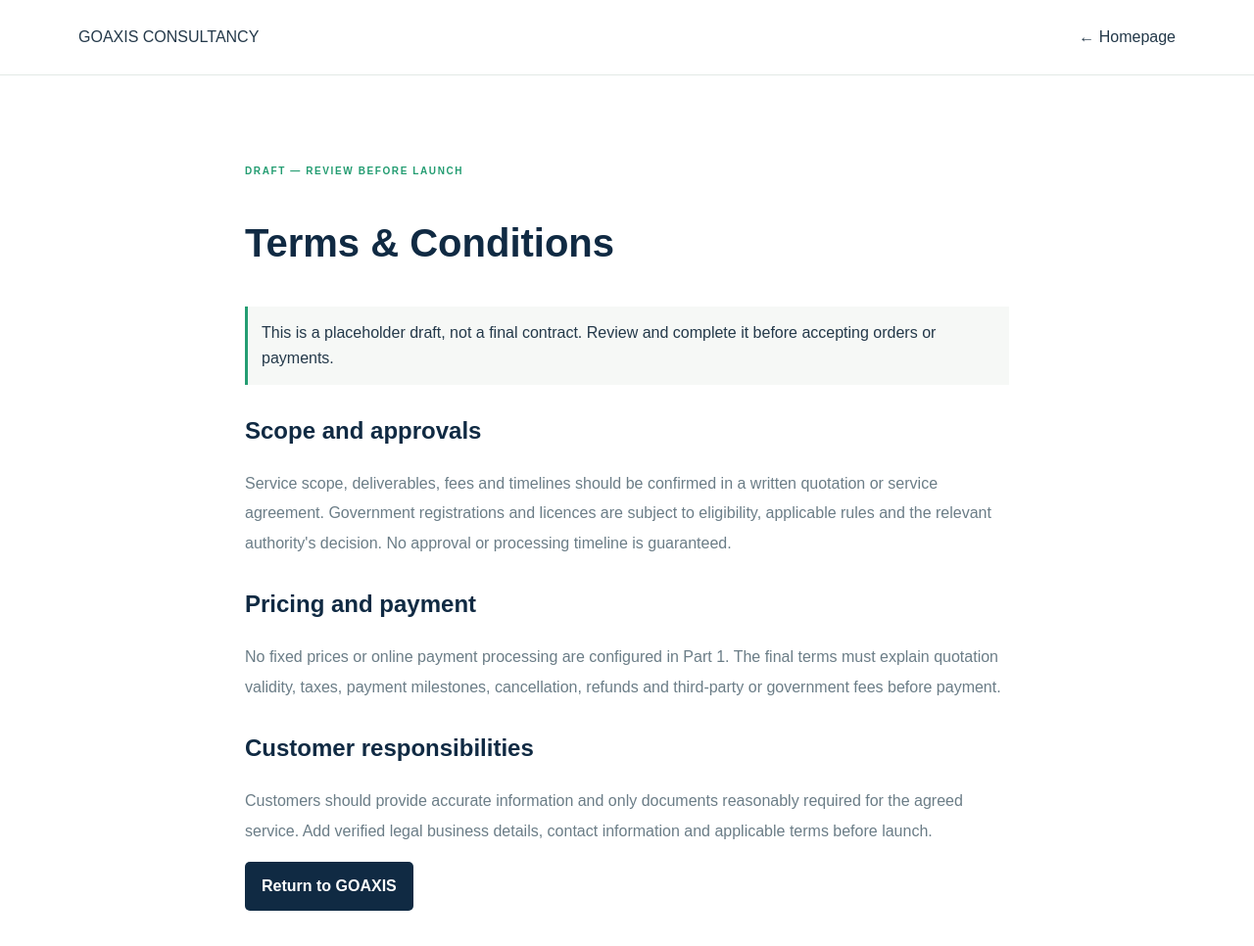
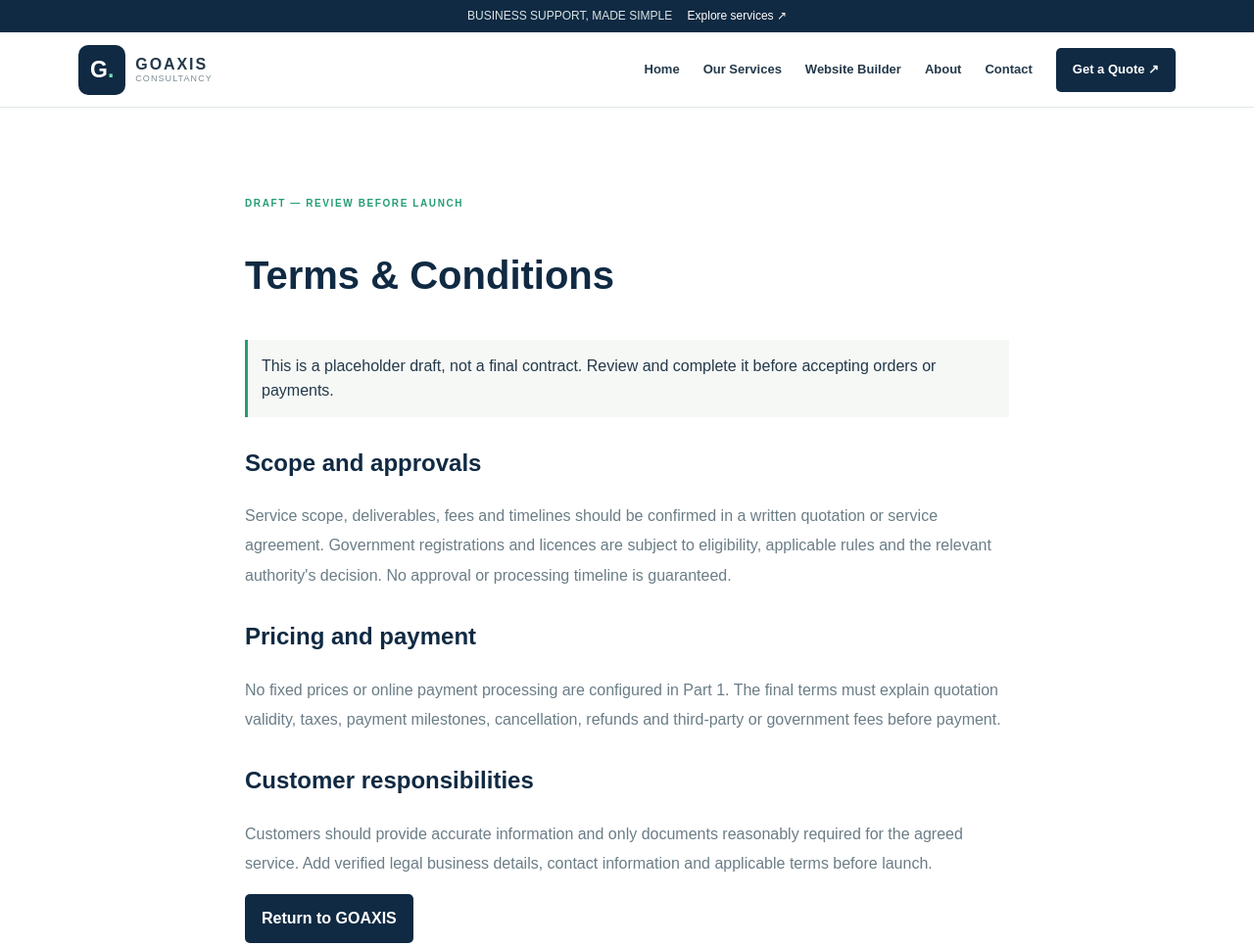
Before and after one commit to arpit-ae/GOAXIS, a plain HTML site: page terms.html in a window 1280 px wide. Shown: the top 966 px of the page at 98% size. Drawn offline with Linux system fonts and the light colour scheme.

Commit message:
Standardize navigation on legal pages

```diff
--- a/terms.html
+++ b/terms.html
@@ -1,5 +1,10 @@
 <!doctype html><html lang="en"><head><meta charset="utf-8"><meta name="viewport" content="width=device-width,initial-scale=1"><meta name="robots" content="noindex"><title>Terms & Conditions Draft — GOAXIS CONSULTANCY</title><link rel="stylesheet" href="styles.css"><link rel="stylesheet" href="part2.css"><script src="part2.js" defer></script></head><body>
-<a class="skip-link" href="#main">Skip to content</a><header class="site-header"><div class="container nav-wrap"><a class="brand" href="index.html">GOAXIS CONSULTANCY</a><a href="index.html">← Homepage</a></div></header><main class="section-pad"><article class="container legal"><div class="eyebrow">DRAFT — REVIEW BEFORE LAUNCH</div><h1>Terms & Conditions</h1><div class="legal-notice">This is a placeholder draft, not a final contract. Review and complete it before accepting orders or payments.</div><h2>Scope and approvals</h2><p>Service scope, deliverables, fees and timelines should be confirmed in a written quotation or service agreement. Government registrations and licences are subject to eligibility, applicable rules and the relevant authority's decision. No approval or processing timeline is guaranteed.</p><h2>Pricing and payment</h2><p>No fixed prices or online payment processing are configured in Part 1. The final terms must explain quotation validity, taxes, payment milestones, cancellation, refunds and third-party or government fees before payment.</p><h2>Customer responsibilities</h2><p>Customers should provide accurate information and only documents reasonably required for the agreed service. Add verified legal business details, contact information and applicable terms before launch.</p><a class="button" href="index.html">Return to GOAXIS</a></article></main><footer class="site-footer">
+<a class="skip-link" href="#main">Skip to content</a><div class="announcement">BUSINESS SUPPORT, MADE SIMPLE <a href="services.html">Explore services ↗</a></div>
+<header class="site-header"><div class="container nav-wrap">
+<a class="brand" href="index.html" aria-label="GOAXIS Consultancy home"><span class="brand-mark">G<span>.</span></span><span class="brand-copy"><strong>GOAXIS</strong><small>CONSULTANCY</small></span></a>
+<button class="menu-toggle" type="button" aria-expanded="false" aria-controls="primary-nav" aria-label="Open navigation">☰</button>
+<nav class="nav-links" id="primary-nav" aria-label="Main navigation"><a href="index.html">Home</a><a href="services.html">Our Services</a><a href="website-builder.html">Website Builder</a><a href="about.html">About</a><a href="contact.html">Contact</a><a class="nav-cta" href="contact.html">Get a Quote ↗</a></nav>
+</div></header><main class="section-pad"><article class="container legal"><div class="eyebrow">DRAFT — REVIEW BEFORE LAUNCH</div><h1>Terms & Conditions</h1><div class="legal-notice">This is a placeholder draft, not a final contract. Review and complete it before accepting orders or payments.</div><h2>Scope and approvals</h2><p>Service scope, deliverables, fees and timelines should be confirmed in a written quotation or service agreement. Government registrations and licences are subject to eligibility, applicable rules and the relevant authority's decision. No approval or processing timeline is guaranteed.</p><h2>Pricing and payment</h2><p>No fixed prices or online payment processing are configured in Part 1. The final terms must explain quotation validity, taxes, payment milestones, cancellation, refunds and third-party or government fees before payment.</p><h2>Customer responsibilities</h2><p>Customers should provide accurate information and only documents reasonably required for the agreed service. Add verified legal business details, contact information and applicable terms before launch.</p><a class="button" href="index.html">Return to GOAXIS</a></article></main><footer class="site-footer">
   <div class="container footer-bottom">
     <span>© <span id="current-year">2026</span> GOAXIS CONSULTANCY. All rights reserved.</span>
     <span><a href="index.html">Home</a> · <a href="services.html">Services</a> · <a href="about.html">About</a> · <a href="contact.html">Contact</a> · <a href="privacy.html">Privacy</a> · <a href="terms.html">Terms</a></span>
```
